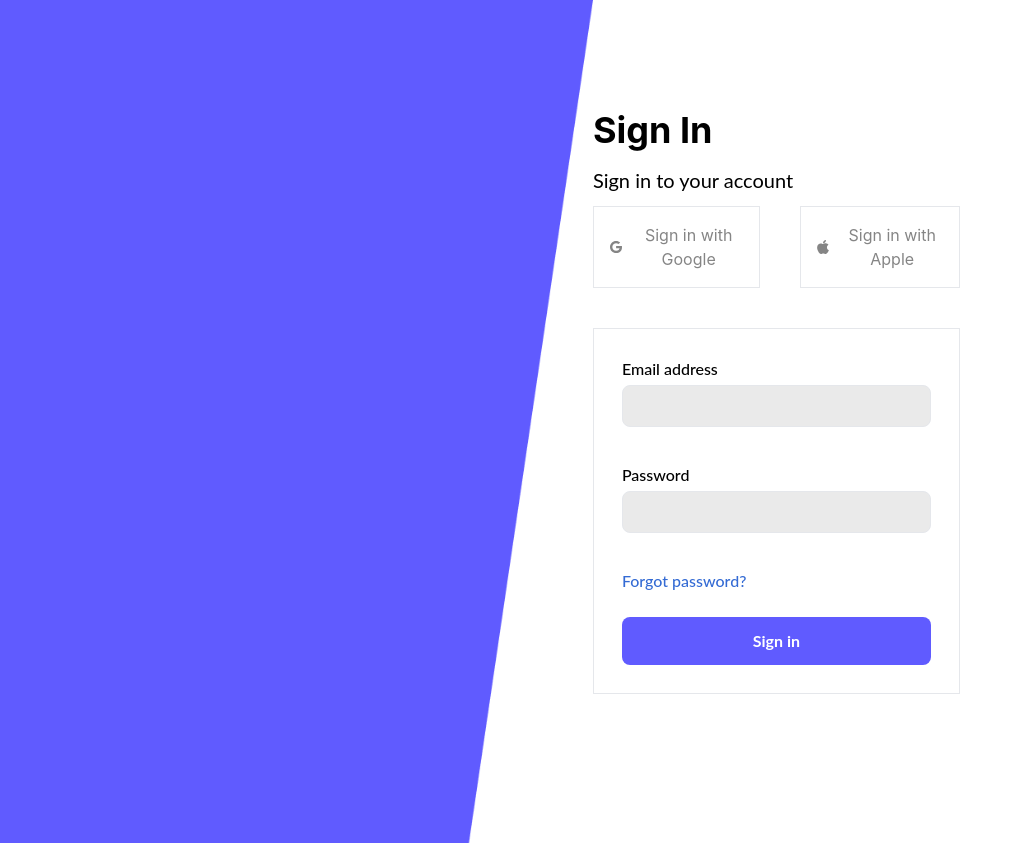
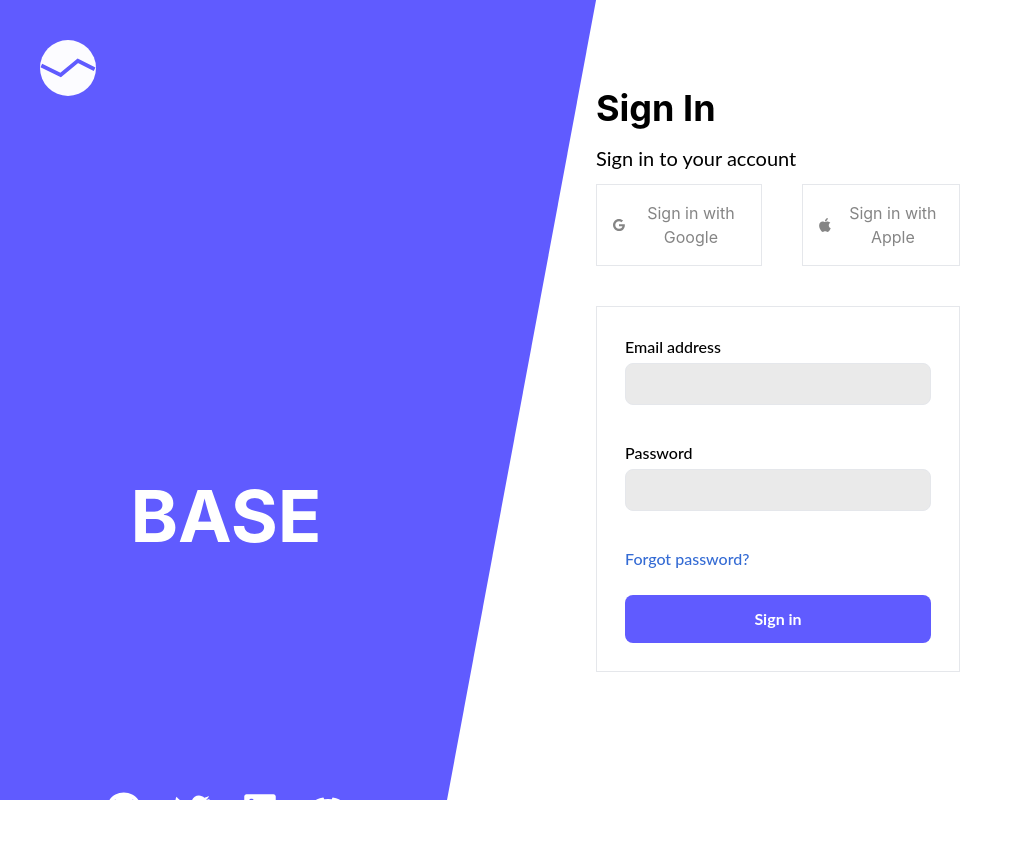
Before and after one commit to Vansh-Narang/BaseUI, a React (Create React App) app: page / in a window 1280 px wide. Shown: the whole page, without its empty margins (0-1023 px from the left). Built offline with nearby package versions, Linux system fonts and the light colour scheme.

Commit message:
Done with Css

```diff
--- a/src/App.css
+++ b/src/App.css
@@ -1,5 +1,10 @@
 .App {
   text-align: center;
+}
+
+.clipper {
+  clip-path: polygon(0 0, 100% 0%, 75% 100%, 0% 100%);
+
 }
 
 .App-logo {
@@ -32,6 +37,7 @@
   from {
     transform: rotate(0deg);
   }
+
   to {
     transform: rotate(360deg);
   }
--- a/src/pages/Signup.js
+++ b/src/pages/Signup.js
@@ -3,6 +3,8 @@ import img from "../assets/Left side.png"
 import { useForm } from "react-hook-form";
 import { FaGoogle } from "react-icons/fa";
 import { FaApple } from "react-icons/fa";
+import { FaGithub, FaTwitter, FaLinkedin, FaDiscord } from "react-icons/fa6";
+import logo from "../assets/Vector 7.svg"
 const Signup = () => {
 
     const { register, handleSubmit } = useForm();
@@ -11,11 +13,20 @@ const Signup = () => {
 
     return (
         <div>
-            <div className='flex flex-row w-9/12 items-center'>
-                <div>
-                    <img src={img} alt='img' className='' />
+            <div className='flex flex-row w-9/12 items-center justify-between'>
+                <div className='bg-[#605BFF] h-screen clipper w-[730px] items-center justify-between'>
+                    <img src={logo} alt='img' className='bg-[#FCFCFF] rounded-full h-14 w-14 m-10' />
+                    <div className='items-center flex justify-center mt-96'>
+                        <h1 className='text-7xl text-[#FFF] relative mr-36 font-bold'>BASE</h1>
+                    </div>
+                    <div className='flex flex-row items-center text-white justify-center mr-36 gap-x-8 mt-60'>
+                        <FaGithub />
+                        <FaTwitter />
+                        <FaLinkedin />
+                        <FaDiscord />
+                    </div>
                 </div>
-                <div className='flex flex-col justify-center items-center'>
+                <div className='flex flex-row h-screen items-center justify-center'>
                     <div className='flex flex-col text-black mb-10 '>
                         <h1 className='font-bold mb-4 text-4xl '>Sign In</h1>
                         <p className='font-normal font-lato text-xl '>Sign in to your account</p>
```
Also changed, not shown: src/assets/Left side.svg (deleted).
